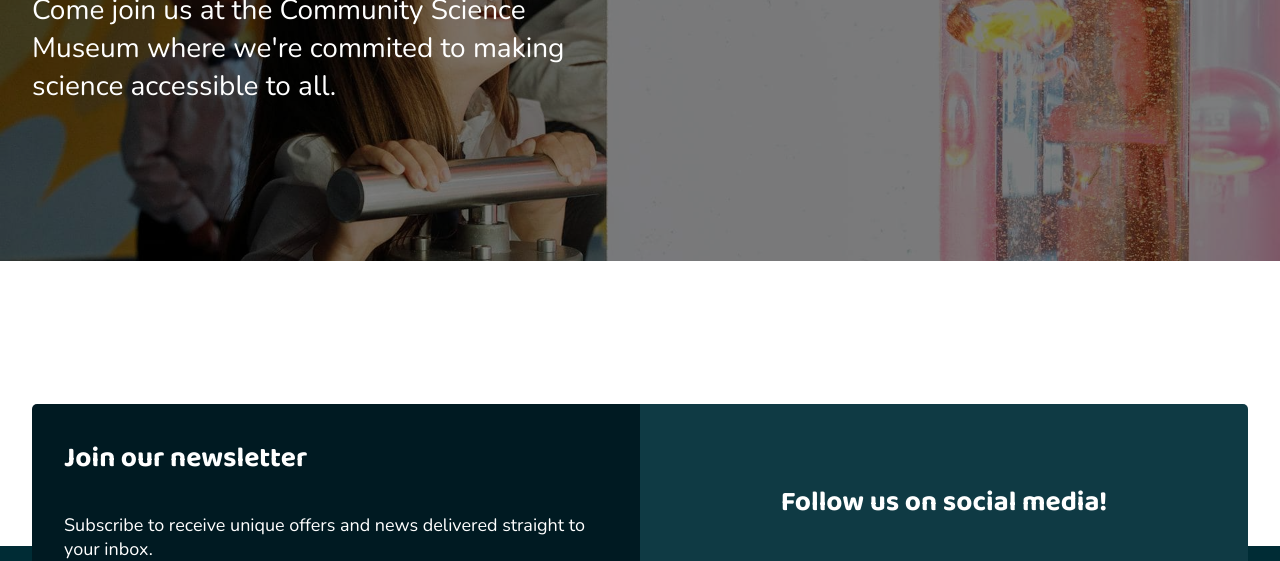
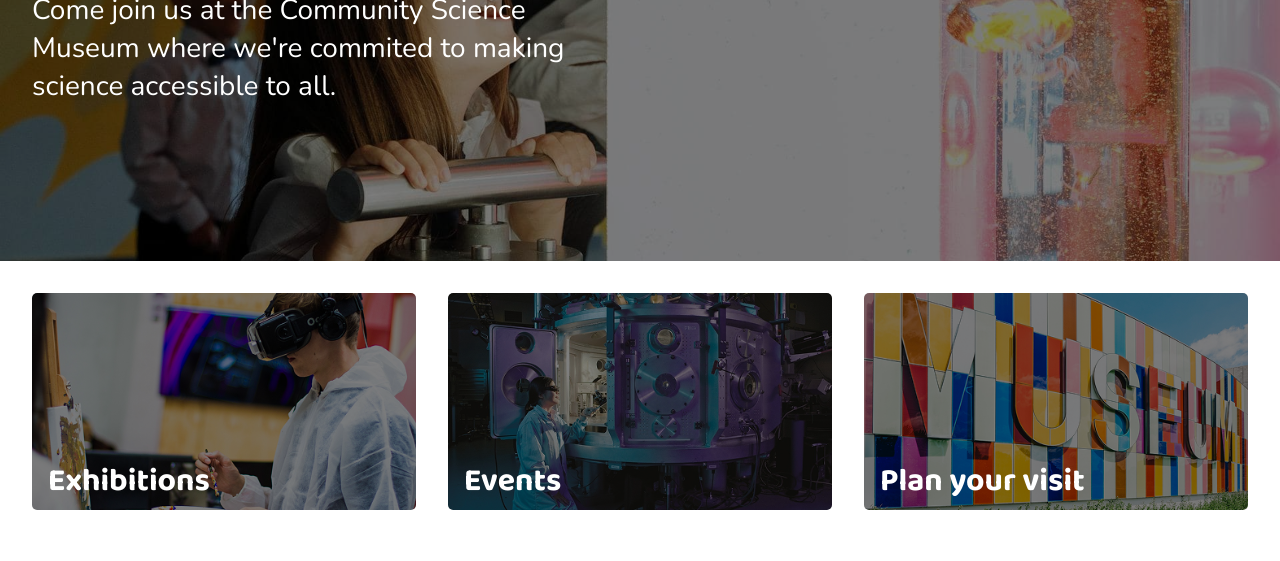
Before and after one commit to LinxonXD/semester-project, a plain HTML site: page index.html in a window 1280 px wide. Shown: the part 322-883 px from the top of the page. Drawn offline with nearby package versions, Linux system fonts and the light colour scheme.

Commit message:
Add quick links section
Add quick links section, and comments to both HTML and CSS

```diff
--- /dev/null
+++ b/assets/css/components/quick_links.css
@@ -0,0 +1,84 @@
+/* Base */
+
+.links__content {
+    grid-template-columns: 1fr;
+    gap: 16px;
+    padding-top: 32px;
+}
+
+/* Content */
+
+.quick__item {
+    position: relative;
+    cursor: pointer;
+    border-radius: 5px;
+    overflow: hidden;
+    transition: all 0.5s ease;
+}
+
+.quick__item:hover {
+    transform: scale(1.01);
+    box-shadow: 0 10px 20px rgba(0, 0, 0, 0.25)
+}
+
+.quick__item img,
+.quick__item::before {
+    border-radius: 5px;
+}
+
+.quick__item img {
+    display: block;
+    width: 100%;
+    height: auto;
+}
+
+.quick__item a::before {
+    content: "";
+    position: absolute;
+    inset: 0;
+    background: rgba(0, 0, 0, 0.5);
+}
+
+.quick__item h2 {
+    position: absolute;
+    bottom: 3px;
+    left: 16px;
+    font-family: var(--primary-font);
+    font-size: 1.75rem;
+    font-weight: 700;
+    color: var(--secondary-text);
+}
+
+/* Responsive breakpoints */
+
+@media (min-width: 768px) {
+    .links__content {
+        grid-template-columns: repeat(2, 1fr);
+    }
+
+    .quick__item:nth-child(3) {
+        grid-column: 1 / -1;
+    }
+
+    .quick__item:nth-child(3) img {
+        max-height: 268.97px;
+        object-fit: cover;
+    }
+}
+
+@media (min-width: 1024px) {
+    .links__content {
+        grid-template-columns: repeat(3, 1fr);
+        gap: 32px;
+    }
+
+    .quick__item:nth-child(3) {
+        grid-column: auto;
+    }
+}
+
+@media (min-width: 1152px) {
+    .quick__item h2 {
+        font-size: 2rem;
+    }
+}
--- a/assets/css/styles.css
+++ b/assets/css/styles.css
@@ -4,3 +4,4 @@
 @import url(./components/header.css);
 @import url(./components/footer.css);
 @import url(./components/hero.css);
+@import url(./components/quick_links.css);
--- a/index.html
+++ b/index.html
@@ -88,6 +88,43 @@
 
         </section>
         <!-- End of Hero Section -->
+
+        <!-- Quick links Section -->
+        <section class="layout">
+
+            <!-- Quick links content start here -->
+            <div class="links__content content grid">
+                <!-- Quick link item 1 -->
+                <div class="quick__item">
+                    <a href="./exhibitions/">
+                        <img src="./assets/img/exhibitions_links.jpg" alt="Go to exhibitions">
+                    </a>
+                    <h2>Exhibitions</h2>
+                </div>
+                <!-- Quick link item 1 end here -->
+
+                <!-- Quick link item 2 -->
+                <div class="quick__item">
+                    <a href="./events/">
+                        <img src="./assets/img/events_links.jpg" alt="Go to events">
+                    </a>
+                    <h2>Events</h2>
+                </div>
+                <!-- Quick link item 2 end here -->
+
+                <!-- Quick link item 3 -->
+                <div class="quick__item">
+                    <a href="./visit/">
+                        <img src="./assets/img/visit_links.jpg" alt="Go to visit">
+                    </a>
+                    <h2>Plan your visit</h2>
+                </div>
+                <!-- Quick link item 3 end here -->
+            </div>
+            <!-- Quick links content end here -->
+
+        </section>
+        <!-- Quick links Section end here -->
 
     </main>
     <!-- Footer Section -->
```
Also changed, not shown: assets/img/events.jpg (deleted), assets/img/events_links.jpg (added), assets/img/exhibitions.jpg (deleted), assets/img/exhibitions_links.jpg (added), assets/img/visit_links.jpg (added).
